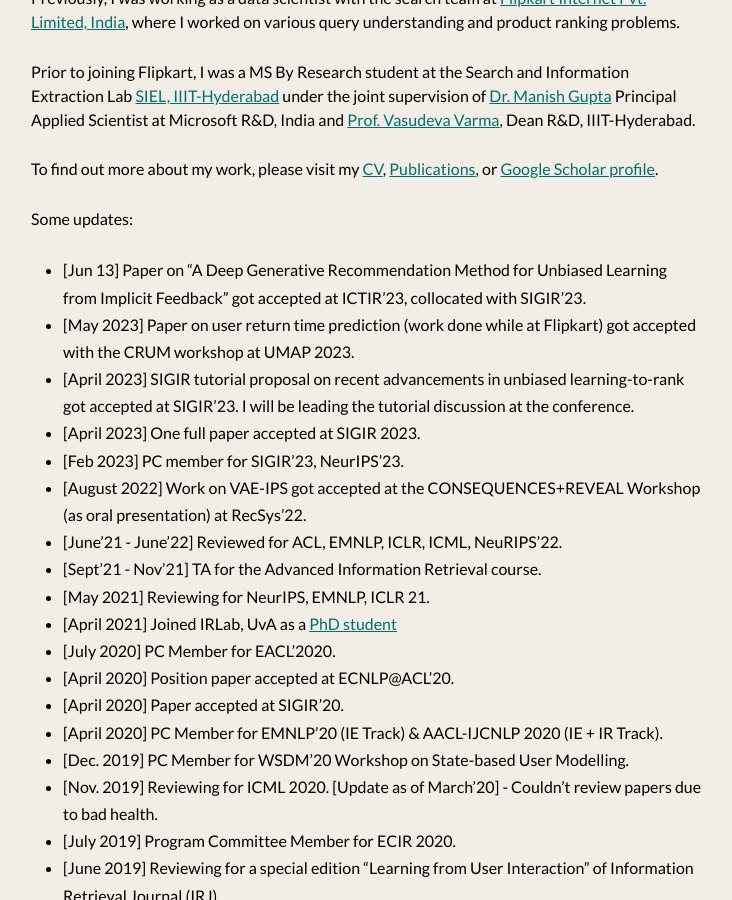
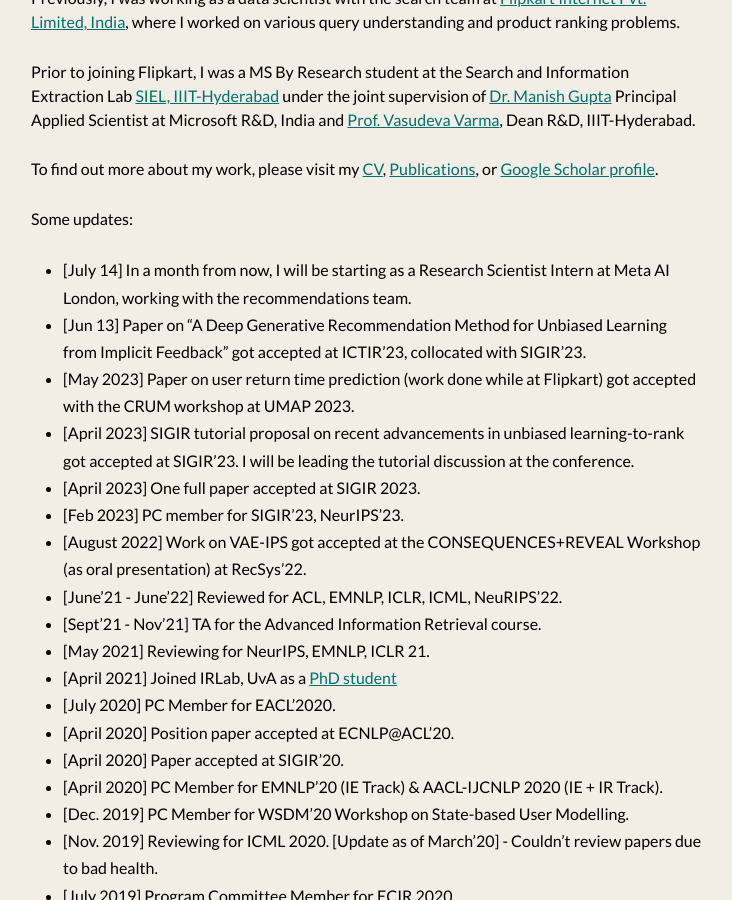
Before and after one commit to shashankg7/shashankg7.github.io, a Jekyll site: the page built from index.md, in a window 1280 px wide and 900 px high, scrolled down 380 px. Shown: the whole window, without its empty margins (273-1005 px from the left). Built offline with Jekyll 4.4.1, drawn with Linux system fonts in a browser that asks for light colours; nearby versions of some CDN libraries.

Commit message:
Update index.md
Meta internship update

```diff
--- a/index.md
+++ b/index.md
@@ -17,6 +17,7 @@
 
 Some updates:
 
+* [July 14] In a month from now, I will be starting as a Research Scientist Intern at Meta AI London, working with the recommendations team.
 * [Jun 13] Paper on "A Deep Generative Recommendation Method for Unbiased Learning from Implicit Feedback" got accepted at ICTIR'23, collocated with SIGIR'23.
 * [May 2023] Paper on user return time prediction (work done while at Flipkart) got accepted with the CRUM workshop at UMAP 2023.
 * [April 2023] SIGIR tutorial proposal on recent advancements in unbiased learning-to-rank got accepted at SIGIR'23. I will be leading the tutorial discussion at the conference.
```
